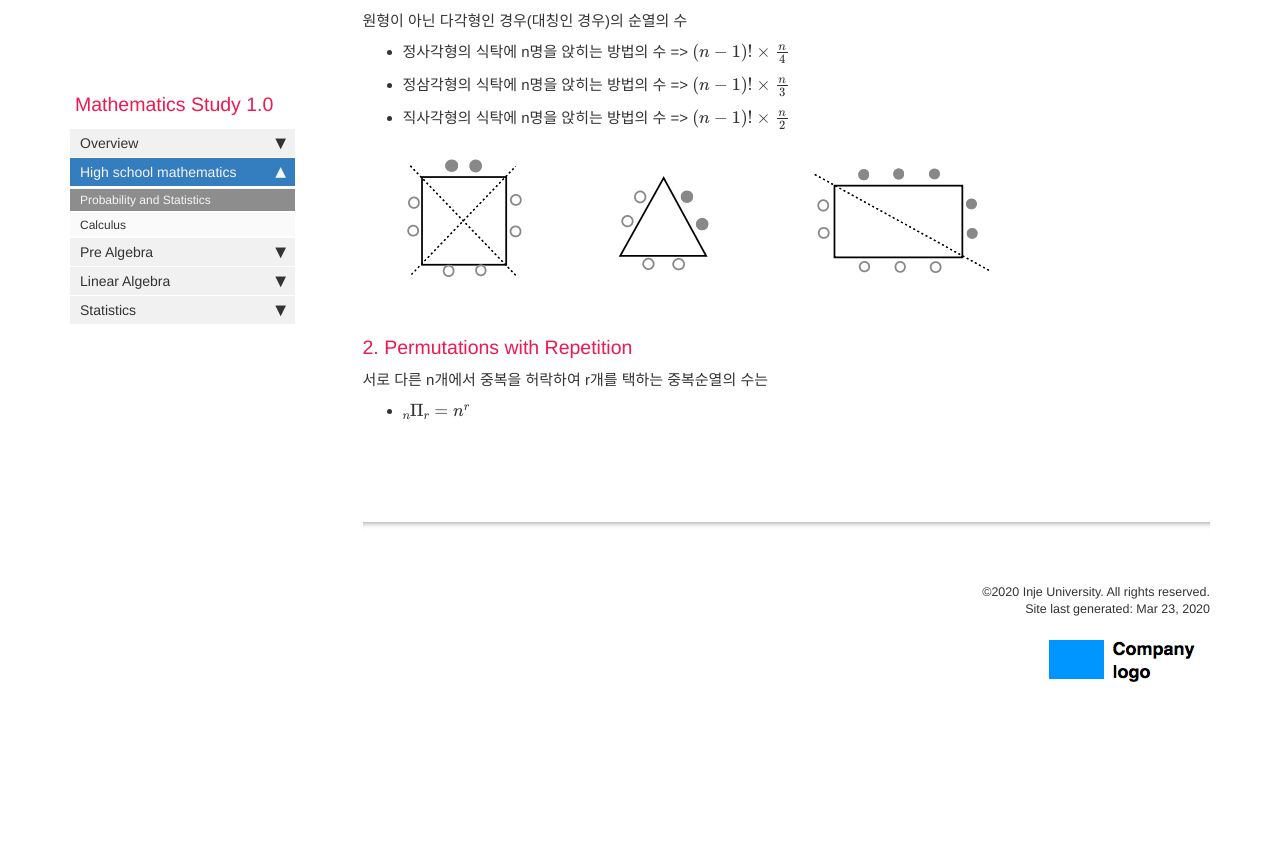
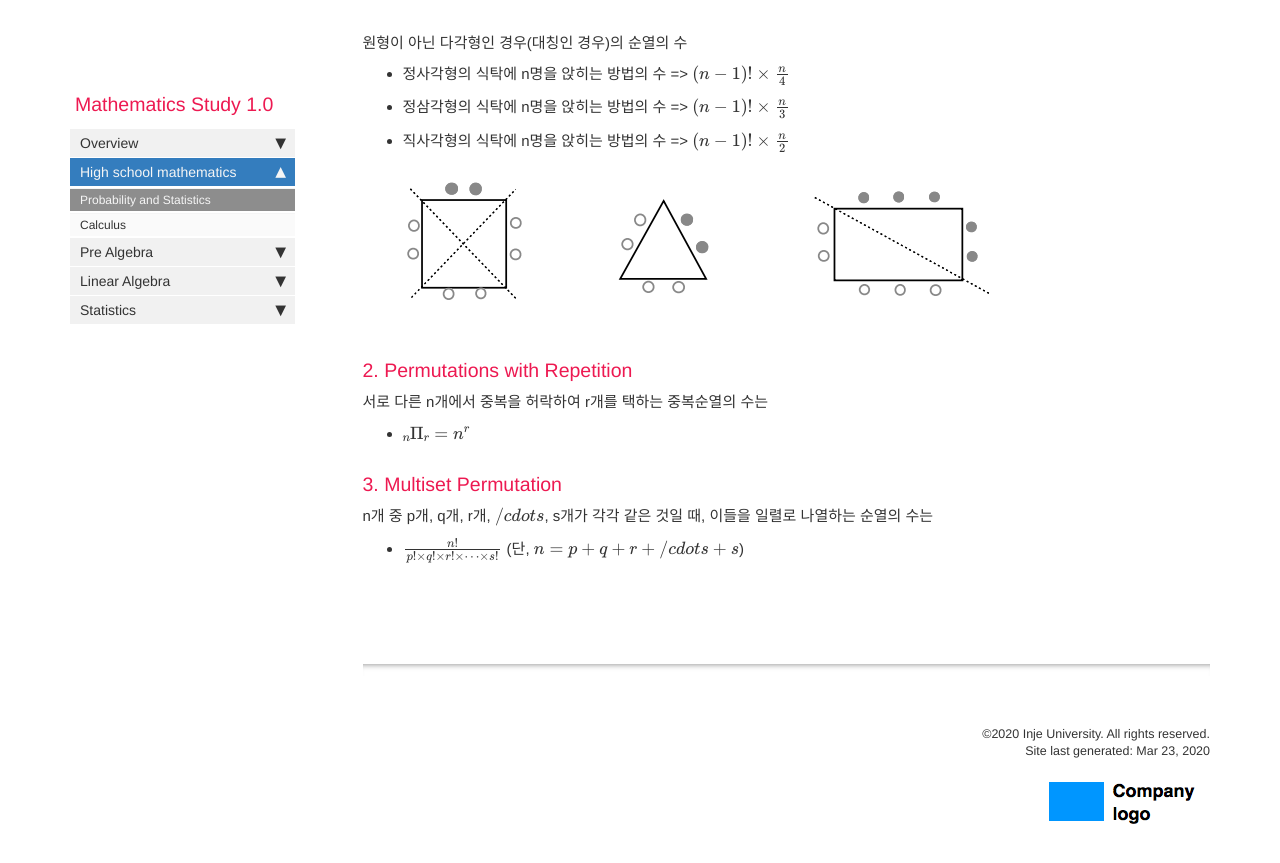
Before and after one commit to jongeunShin95/mathematics-study, a Jekyll site: the page built from pages/mydoc/mydoc_probability_and_statistics.md, in a window 1280 px wide and 900 px high, scrolled down 1038 px. Shown: the top 863 px of the window. Built offline with Jekyll 4.4.1, drawn with Linux system fonts in a browser that asks for light colours; formulas are drawn with MathJax 3; comment, search, counter and statistics services are not loaded; before the commit the page ends 1796 px from its top, so only the background shows below that; some of the changed text lies outside the part shown.

Commit message:
add probability and statistics multiset permutation

```diff
--- a/pages/mydoc/mydoc_probability_and_statistics.md
+++ b/pages/mydoc/mydoc_probability_and_statistics.md
@@ -50,3 +50,9 @@ n개의 서로 다른 것을 원형으로 배열하는 방법의 수 <br>
 서로 다른 n개에서 중복을 허락하여 r개를 택하는 중복순열의 수는<br>
 
 * $\_{n}\mathrm{\Pi}_{r} = n^r$
+
+### 3. Multiset Permutation
+
+n개 중 p개, q개, r개, $/cdots$, s개가 각각 같은 것일 때, 이들을 일렬로 나열하는 순열의 수는
+
+* $\frac{n!}{p! \times q! \times r! \times \cdots \times s!}$ (단, $n = p + q + r + /cdots + s$)
```
